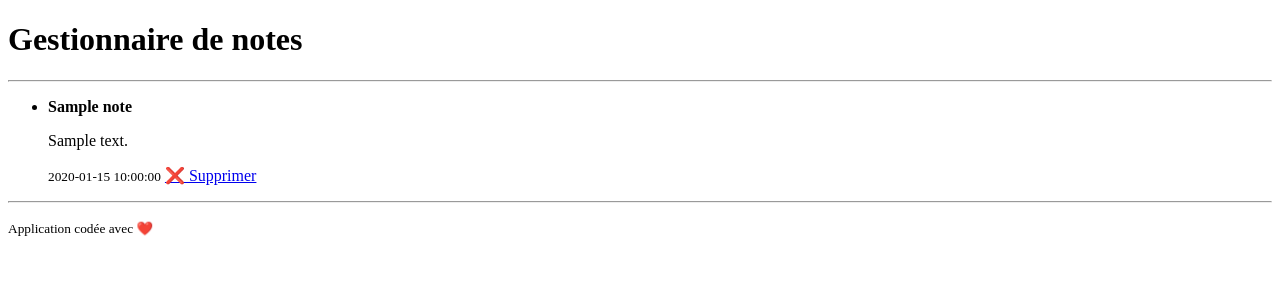
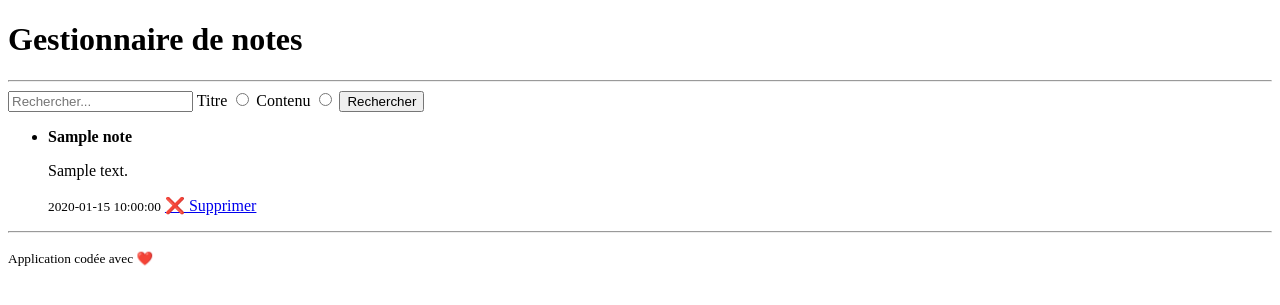
Before and after one commit to karim-sebih/gestion-notes, a PHP site: template views/notes.php in a window 1280 px wide. Shown: the top 305 px of the page. Run offline with PHP 8.4, Linux system fonts and the light colour scheme; the template is opened without the code that fills it: most values are stand-ins (such as "Sample title", 1, 10 or a date in 2020); a stand-in replaces the project's code that opens the database connection; some libraries are stand-ins or nearby versions.

Commit message:
searchbar

```diff
--- a/views/notes.php
+++ b/views/notes.php
@@ -1,18 +1,29 @@
+<form method="get" action="index.php">
+    <input type="text" name="search" placeholder="Rechercher...">
+    <label for="field">Titre</label>
+    <input type="radio" name="field" value="title" />
+    <label for="field">Contenu</label>
+    <input type="radio" name="field" value="content" />
+    <button type="submit">Rechercher</button>
+</form>
+
 <ul>
     <?php foreach ($notes as $note): ?>
     <li>
         <strong><?= htmlspecialchars($note['title']) ?></strong>
         <p>
-	<div id="rendered"></div>
-	<script>
-	    // `contentFromDB` = variable PHP échappée en JSON
-	    var raw = <?= json_encode($note['content'] ?? "") ?>;
-	    var html = marked.parse(raw);
-	    document.getElementById('rendered').innerHTML = DOMPurify.sanitize(html);
-	</script>
+        <div class="rendered" data-md="<?= htmlspecialchars($note['content'], ENT_QUOTES) ?>"></div>
         </p>
         <small><?= $note['created_at'] ?></small>
         <a href="index.php?delete=<?= $note['id'] ?>">❌ Supprimer</a>
     </li>
     <?php endforeach; ?>
 </ul>
+
+<script>
+document.querySelectorAll('.rendered').forEach(el => {
+    const raw = el.dataset.md; // récupère le contenu Markdown
+    const html = marked.parse(raw); // convertit en HTML
+    el.innerHTML = DOMPurify.sanitize(html); // sécurise le HTML
+});
+</script>
```
Also changed, not shown: database.sqlite. Lines whose indentation alone changed are shown as unchanged.
